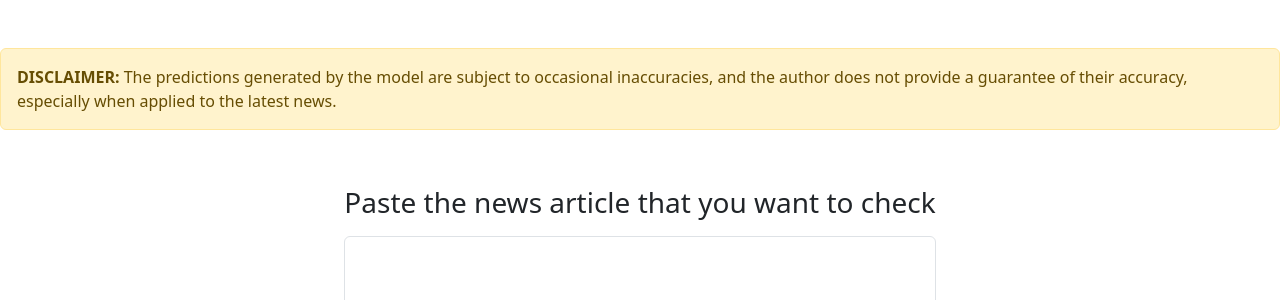
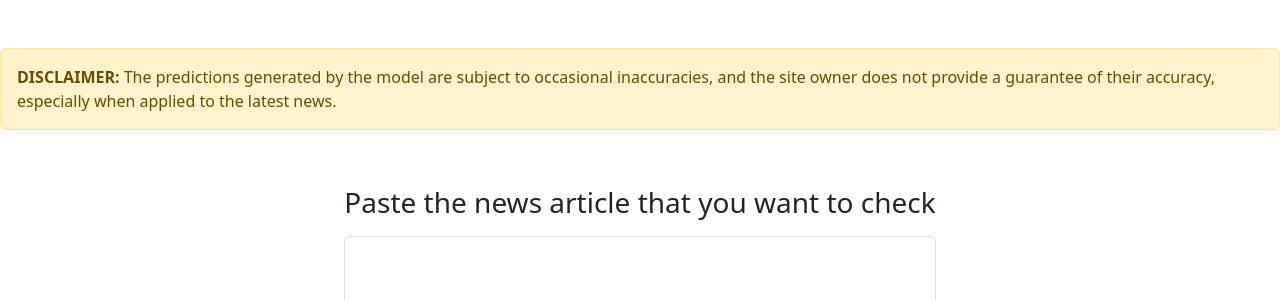
Before and after one commit to Yash-Barjatya/Fake_News_Detection, a Flask app: page / in a window 1280 px wide. Shown: the part 96-396 px from the top of the page. Run offline with Flask 3, Linux system fonts and the light colour scheme; parts of the project's set-up code (start-up, migrations or seed data) failed here and were passed over; some libraries are stand-ins or nearby versions.

Commit message:
made changes in disclaimer section

```diff
--- a/templates/index.html
+++ b/templates/index.html
@@ -39,7 +39,7 @@
     </div>
     <div class="alert alert-warning my-3" role="alert">
         <strong>DISCLAIMER:</strong>
-        The predictions generated by the model are subject to occasional inaccuracies, and the author does not
+        The predictions generated by the model are subject to occasional inaccuracies, and the site owner does not
         provide a
         guarantee of their accuracy, especially when applied to the latest news.
     </div>
```
Also changed, not shown: README.md.
